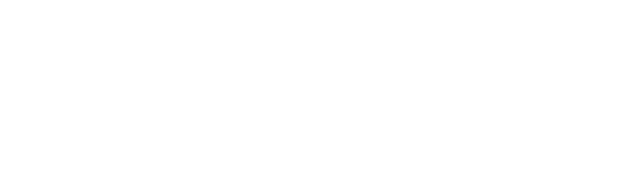
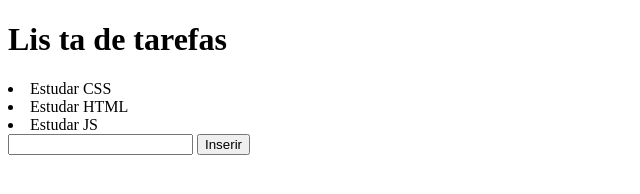
Before and after one commit to railsonsilva7/to_do_list, a plain HTML site: page index.html in a window 1280 px wide. Shown: the whole page, without its empty margins (0-640 px from the left). Drawn offline with Linux system fonts and the light colour scheme.

Commit message:
Implementeção no index

```diff
--- a/index.html
+++ b/index.html
@@ -3,11 +3,18 @@
 <head>
     <meta charset="UTF-8">
     <meta name="viewport" content="width=device-width, initial-scale=1.0">
-    <title>Document</title>
+    <title>Lista de tarefas</title>
+    <link rel="stylesheet" href="style.css">
+
 </head>
 <body>
+    <h1>Lis ta de tarefas</h1>
+    <li>Estudar CSS</li>
+    <li>Estudar HTML</li>
+    <li>Estudar JS</li>
+    <input type="text">
+    <button>Inserir</button>
 
-
-
+<script src="script.js"></script>
 </body>
 </html>
```
Also changed, not shown: script.js (added), style.css (added).
